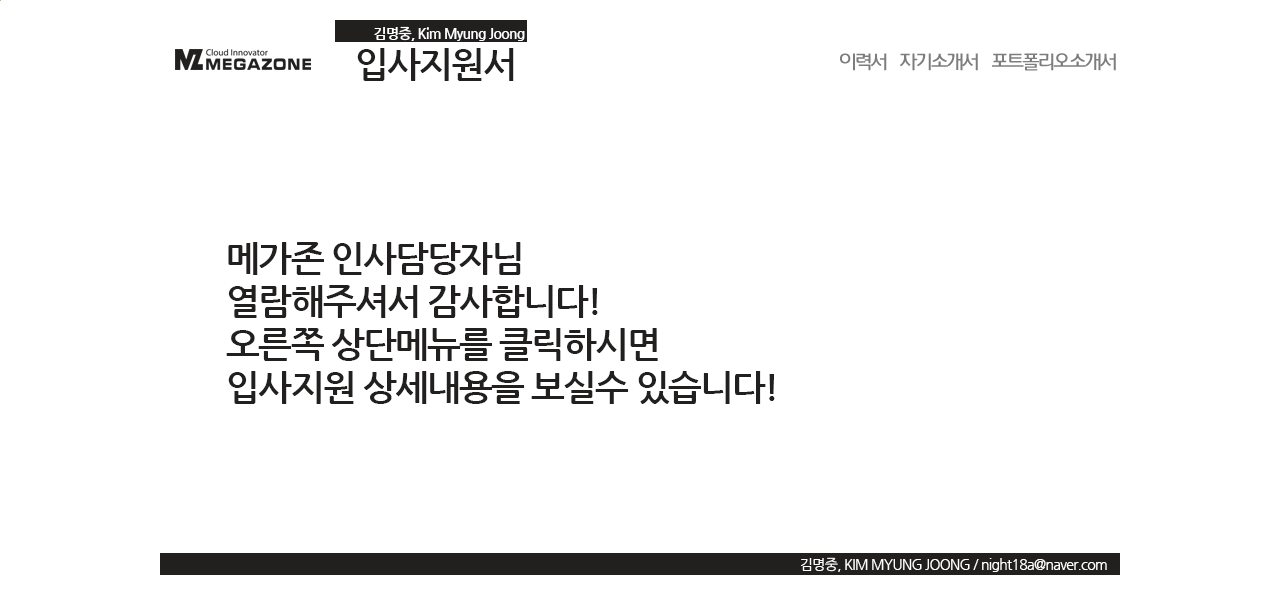
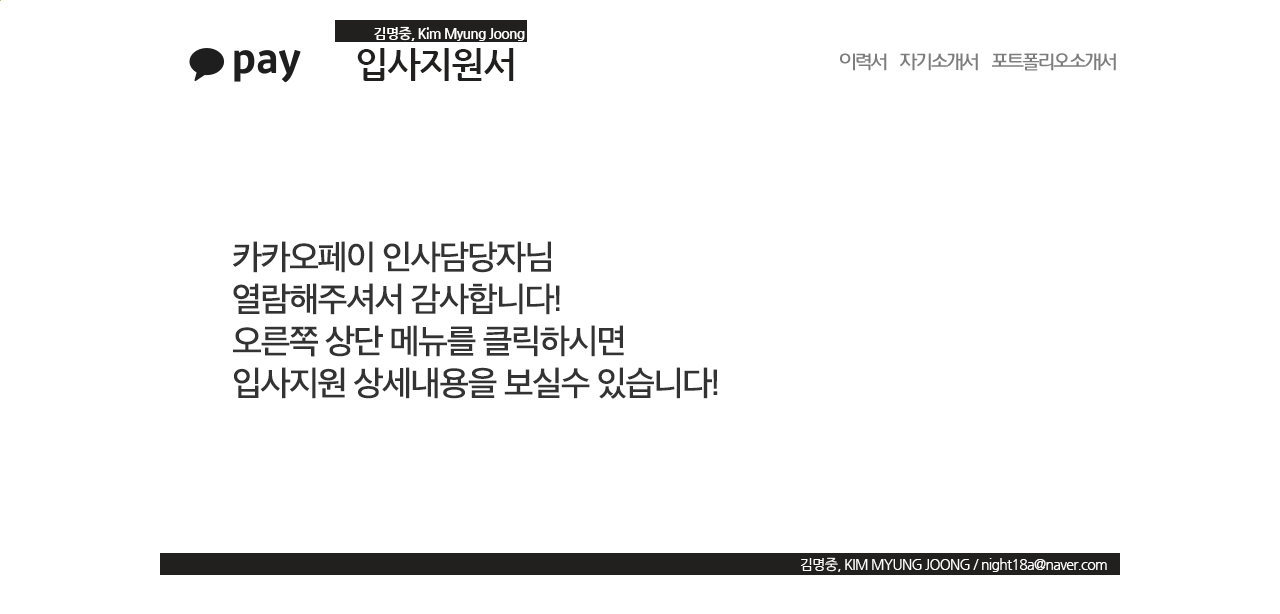
Before and after one commit to kimmyungjoong/github.io, a Jekyll site: the page interview/job/job_kmj.html, which Jekyll copies as it is, in a window 1280 px wide. Shown: the top 614 px of the page. Built offline with Jekyll 4.4.1, drawn with Linux system fonts in a browser that asks for light colours.

Commit message:
interview update

```diff
--- a/interview/job/css/common.css
+++ b/interview/job/css/common.css
@@ -27,8 +27,7 @@
 #wrap{width:960px; margin:20px auto}
 header{margin:0 0 30px 0; *zoom:1; display:block;}
 header:after{content:""; clear:both; display:block;}
-header h1 a{width:430px; height:72px; background:url(../images/home/logo.gif) no-repeat; text-indent:-9999px; display:block; float:left;}
-header h1 a.mz{background:url(../images/home/logo_mz.gif) no-repeat}
+header h1 a.kakakopay{width:430px; height:72px;background:url(../images/home/logo_kakaopay.png) no-repeat;text-indent:-9999px; display:block; float:left;}
 nav.gnb{width:280px; margin:25px 0 0 0; float:right; display:block;}
 nav.gnb ul li{float:left; margin:8px 0;}
 nav.gnb ul li a{display:block;}
@@ -37,7 +36,7 @@
 nav.gnb ul li.portfolio a{width:124px; height:18px; background:url(../images/home/gnbImg.gif) 0 -37px no-repeat; text-indent:-9999px;}
 #container{width:930px; margin:0 0 30px 30px;}
 #container section.index{display:block; padding:100px 0;}
-#container section.index p{width:685px; height:201px; background:url(../images/home/maintext.gif) no-repeat; text-indent:-9999px;}
+#container section.index p{width:685px; height:201px; background:url(../images/home/maintext.png) no-repeat; text-indent:-9999px;}
 #container article h2{font-size:36px;margin:0 0 20px 0;color:#221f1f}
 footer{width:960px; height:22px; background:url(../images/home/footer.gif) no-repeat; text-indent:-9999px; display:block;}
 
--- a/interview/job/job_kmj.html
+++ b/interview/job/job_kmj.html
@@ -15,7 +15,7 @@
 	<div id="wrap">
 		<header>
 			<h1>
-				<a href="job_kmj.html" class="mz">김명중(Kim Myung joong)의 입사지원서</a>
+				<a href="job_kmj.html" class="kakakopay">김명중(Kim Myung joong)의 입사지원서</a>
 			</h1>
 			<nav class="gnb">
 				<h2 class="blind">글로벌 네비게이션</h2>
--- a/interview/job/sub1/sub1.html
+++ b/interview/job/sub1/sub1.html
@@ -15,7 +15,7 @@
 	<div id="wrap">
 		<header>
 			<h1>
-				<a href="../job_kmj.html" class="mz">김명중(Kim Myung joong)의 입사지원서</a>
+				<a href="../job_kmj.html" class="kakakopay">김명중(Kim Myung joong)의 입사지원서</a>
 			</h1>
 			<nav class="gnb">
 				<h2 class="blind">글로벌 네비게이션</h2>
--- a/interview/job/sub2/sub2.html
+++ b/interview/job/sub2/sub2.html
@@ -15,7 +15,7 @@
 	<div id="wrap">
 		<header>
 			<h1>
-				<a href="../job_kmj.html" class="mz">김명중(Kim Myung joong)의 입사지원서</a>
+				<a href="../job_kmj.html" class="kakakopay">김명중(Kim Myung joong)의 입사지원서</a>
 			</h1>
 			<nav class="gnb">
 				<h2 class="blind">글로벌 네비게이션</h2>
--- a/interview/job/sub3/sub3.html
+++ b/interview/job/sub3/sub3.html
@@ -15,7 +15,7 @@
 	<div id="wrap">
 		<header>
 			<h1>
-				<a href="../job_kmj.html" class="mz">김명중(Kim Myung joong)의 입사지원서</a>
+				<a href="../job_kmj.html" class="kakakopay">김명중(Kim Myung joong)의 입사지원서</a>
 			</h1>
 			<nav class="gnb">
 				<h2 class="blind">글로벌 네비게이션</h2>
```
Also changed, not shown: other parts of interview/job/job_kmj.html (+1 -1 lines), interview/job/images/home/logo_kakaopay.png (added), interview/job/images/home/maintext.png (added).
